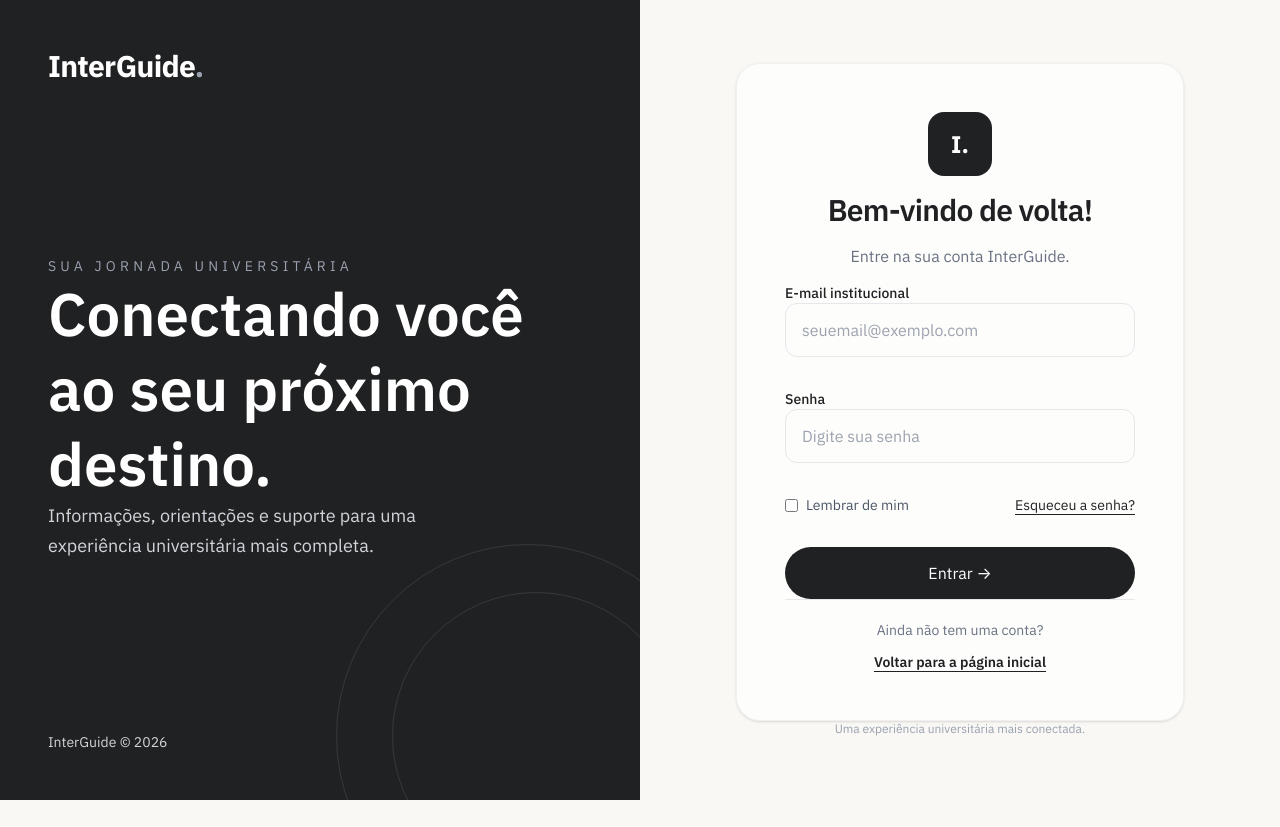
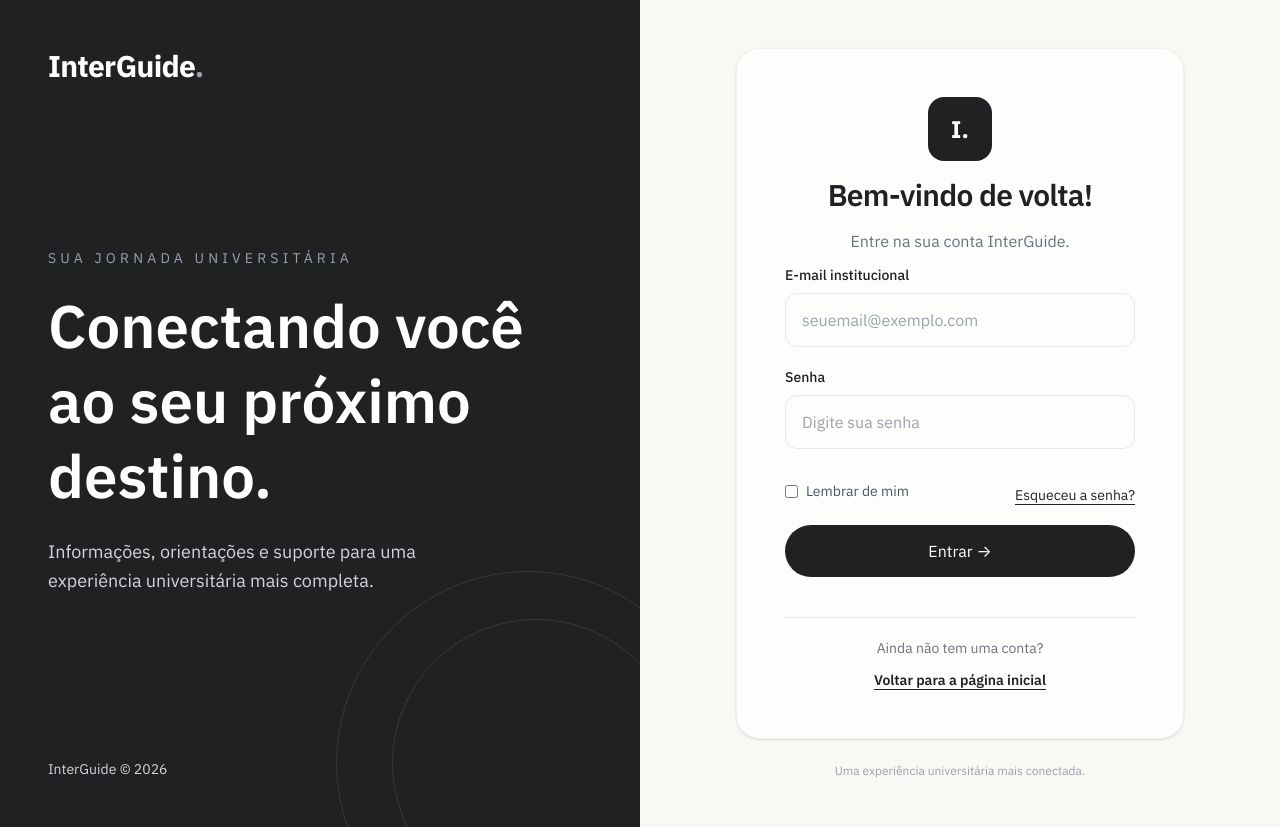
Before and after one commit to vinyciuslu/sprint3-web, a React (Vite) app: page /login in a window 1280 px wide. Before the commit the page ends 800 px from the top, so only its background shows below. Built offline with nearby package versions, Linux system fonts and the light colour scheme; a web font is replaced by a local one.

Commit message:
fix: corrige conflito de espaçamento entre CSS e Tailwind

```diff
--- a/src/index.css
+++ b/src/index.css
@@ -29,7 +29,6 @@ html {
 
 * {
   box-sizing: border-box;
-  margin: 0;
 }
 
 body {
--- a/src/pages/Admin.jsx
+++ b/src/pages/Admin.jsx
@@ -19,6 +19,19 @@ const Admin = () => {
     buscarMensagens()
   }, [buscarMensagens])
 
+  // mensagens recebidas hoje
+  const hoje = new Date().toLocaleDateString('pt-BR', {
+    timeZone: 'America/Sao_Paulo'
+  })
+
+  const mensagensHoje = mensagens.filter((item) => {
+    const dataMensagem = new Date(item.data).toLocaleDateString('pt-BR', {
+      timeZone: 'America/Sao_Paulo'
+    })
+
+    return dataMensagem === hoje
+  }).length
+
   const handleLogout = () => {
     logout()
     navigate('/login')
@@ -31,7 +44,7 @@ const Admin = () => {
       <header className="flex items-center justify-between border-b border-gray-200 bg-white px-6 py-5 md:px-10">
         <h1 className="text-2xl font-bold">
           InterGuide<span className="text-gray-400">.</span>
-          <span className="ml-3 text-sm font-normal text-gray-400">
+          <span className="text-sm font-normal text-gray-400">
             Admin
           </span>
         </h1>
@@ -74,9 +87,9 @@ const Admin = () => {
           </div>
 
           <div className="rounded-2xl border border-gray-200 bg-white p-6">
-            <p className="text-sm text-gray-500">Mensagens recebidas</p>
+            <p className="text-sm text-gray-500">Mensagens de hoje</p>
             <p className="mt-3 text-4xl font-semibold">
-              {mensagens.length}
+              {mensagensHoje}
             </p>
           </div>
 
--- a/src/pages/Login.jsx
+++ b/src/pages/Login.jsx
@@ -93,12 +93,11 @@ const Login = () => {
             {/* Formulário */}
             <form
               onSubmit={handleLogin}
-              style={{ marginTop: '15px' }}
-              className="flex flex-col gap-8"
+              className="mt-3 flex flex-col gap-5"
             >
 
               {/* E-mail */}
-              <div className="mb-7 gap-10">
+              <div>
                 <label
                   htmlFor="email"
                   className="mb-2 block text-sm font-medium text-[#202122]"
@@ -117,7 +116,7 @@ const Login = () => {
               </div>
 
               {/* Senha */}
-              <div className="mb-7">
+              <div>
                 <label
                   htmlFor="password"
                   className="mb-2 block text-sm font-medium text-[#202122]"
@@ -136,7 +135,7 @@ const Login = () => {
               </div>
 
               {/* Opções */}
-              <div className="mb-7 flex items-center justify-between gap-3 text-sm">
+              <div className="mt-2 flex items-center justify-between gap-3 text-sm">
 
                 <label className="flex items-center gap-2 text-gray-600">
                   <input type="checkbox" className="accent-[#202122]" />
@@ -145,7 +144,7 @@ const Login = () => {
 
                 <button
                   type="button"
-                  className="font-medium text-[#202122] underline underline-offset-4"
+                  className="mt-2 font-medium text-[#202122] underline underline-offset-4"
                 >
                   Esqueceu a senha?
                 </button>
```
